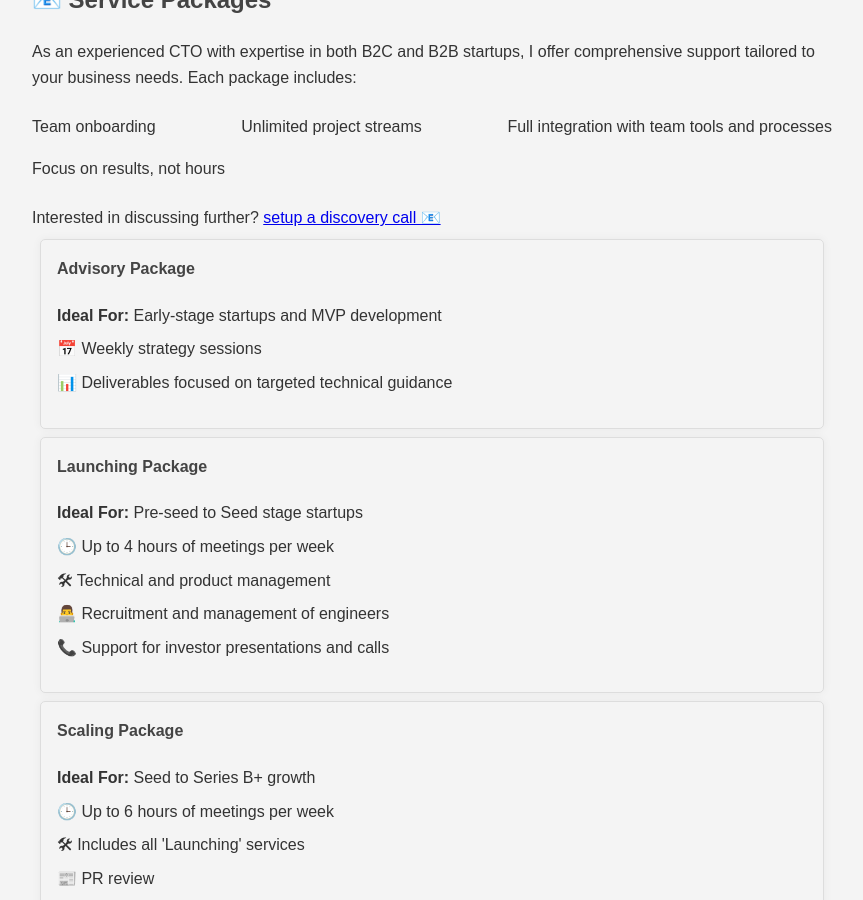
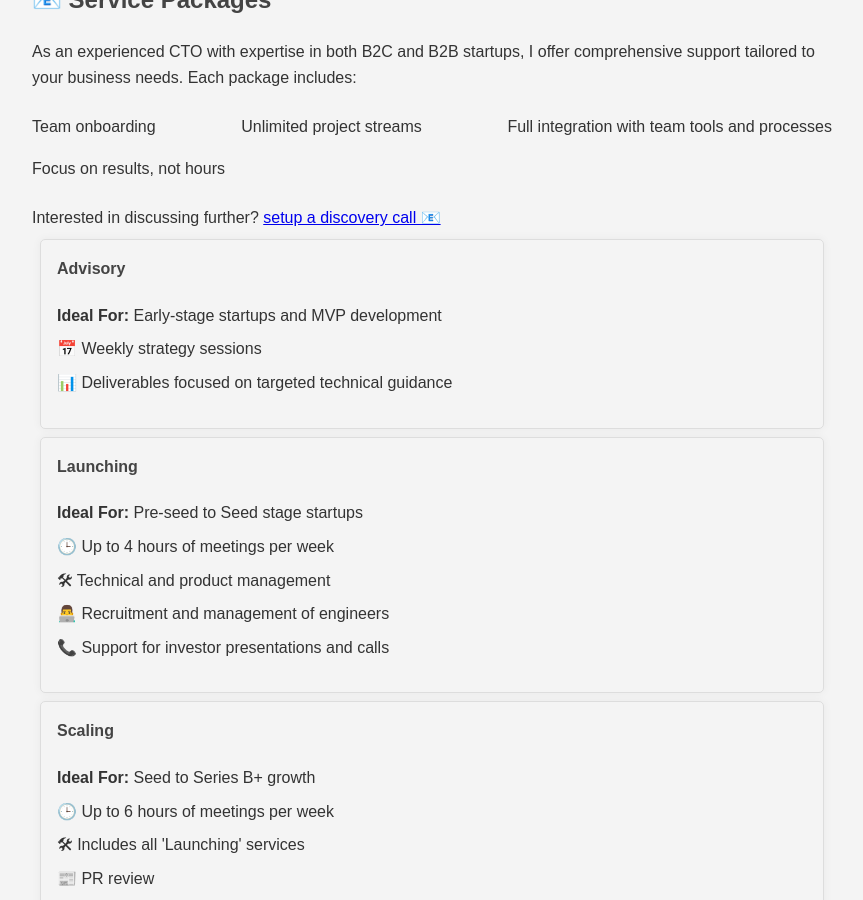
Before and after one commit to theshajha/theshajha, a Jekyll site: the page cto.html, which Jekyll copies as it is, in a window 1280 px wide and 900 px high, scrolled down 1826 px. Shown: the whole window, without its empty margins (208-1071 px from the left). Built offline with Jekyll 4.4.1, drawn with Linux system fonts in a browser that asks for light colours.

```diff
--- a/cto.html
+++ b/cto.html
@@ -201,7 +201,7 @@
         <p>Interested in discussing further? <a href="https://cal.com/theshajha/fractional-cto" target="_blank">setup a discovery call 📧</a></p>
 
         <div class="package">
-            <h4>Advisory Package</h4>
+            <h4>Advisory</h4>
             <ul>
                 <li><strong>Ideal For:</strong> Early-stage startups and MVP development</li>
                 <li>📅 Weekly strategy sessions</li>
@@ -210,7 +210,7 @@
         </div>
 
         <div class="package">
-            <h4>Launching Package</h4>
+            <h4>Launching</h4>
             <ul>
                 <li><strong>Ideal For:</strong> Pre-seed to Seed stage startups</li>
                 <li>🕒 Up to 4 hours of meetings per week</li>
@@ -221,7 +221,7 @@
         </div>
 
         <div class="package">
-            <h4>Scaling Package</h4>
+            <h4>Scaling</h4>
             <ul>
                 <li><strong>Ideal For:</strong> Seed to Series B+ growth</li>
                 <li>🕒 Up to 6 hours of meetings per week</li>
```
